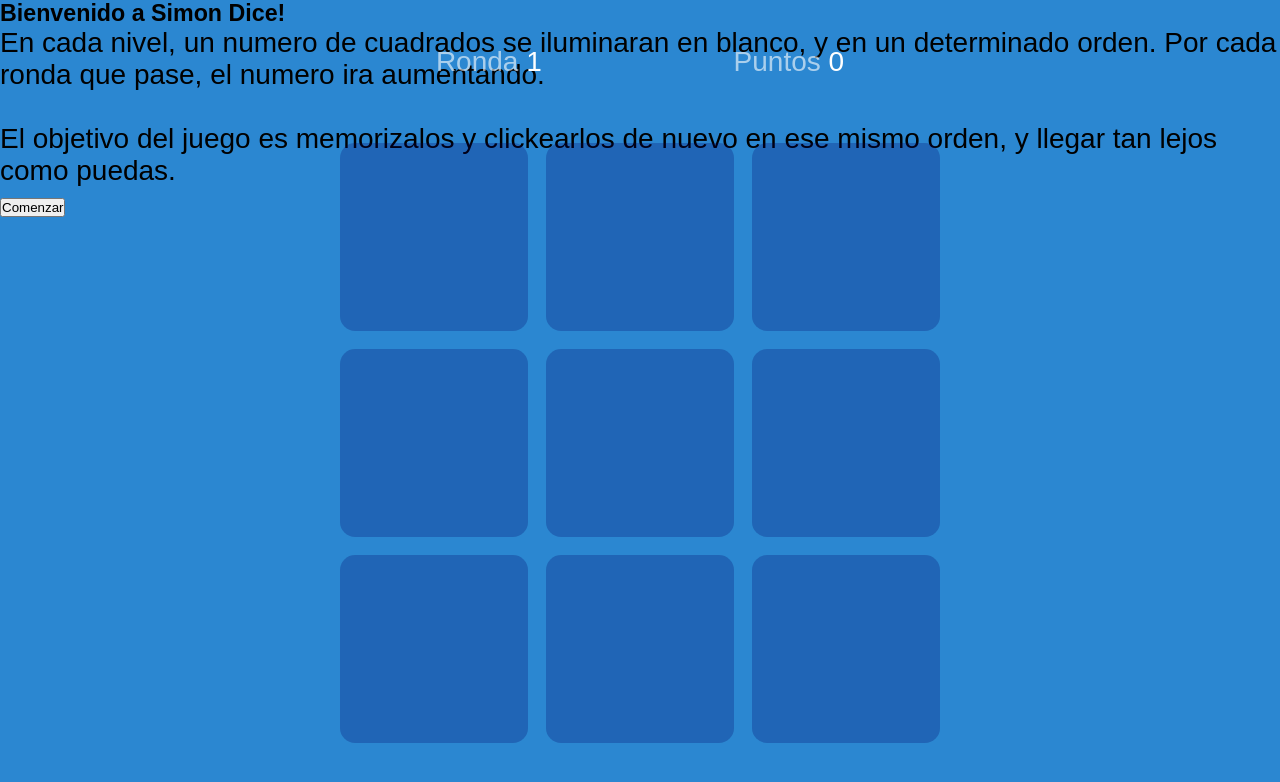
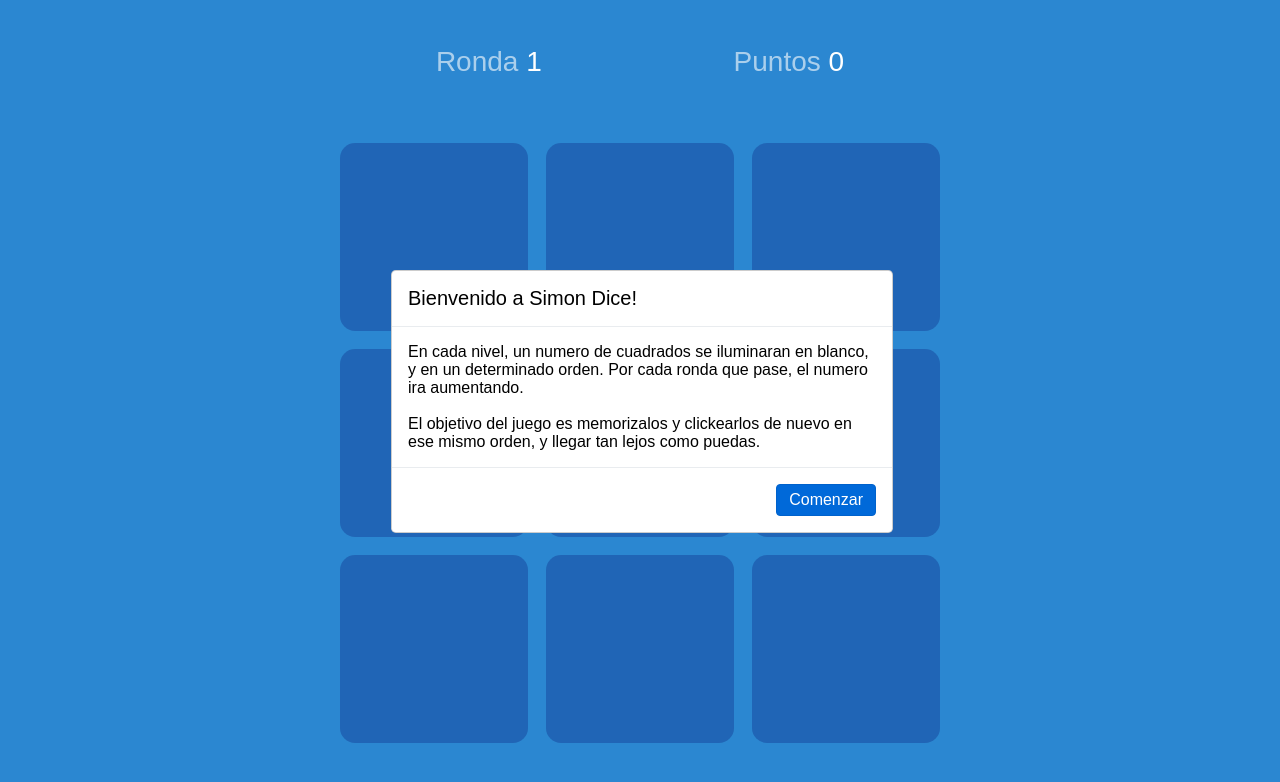
Before and after one commit to FrancoGomez/simon-dice, a website: page index.html in a window 1280 px wide. Drawn offline with Linux system fonts and the light colour scheme.

Commit message:
Agregada clase oculto para ocultar modal, ademas de los estilos para que este se vea bien, tomando como referencia el modal con el que cuenta bootstrap

```diff
--- a/styles.css
+++ b/styles.css
@@ -14,6 +14,10 @@ body {
 
 .menor-opacidad {
   opacity: 0.6;
+}
+
+.oculto {
+  display: none;
 }
 
 .contenedor-pagina {
@@ -62,7 +66,7 @@ body {
 }
 
 .cuadrados-juego--hover-desactivado:hover {
- cursor: not-allowed;
+  cursor: not-allowed;
 }
 
 .cuadrados-juego--default {
@@ -72,3 +76,91 @@ body {
 .cuadrados-juego--activo {
   background-color: rgba(255, 255, 255, 0.9);
 }
+
+/* Hecho para evitar que el usuario interactue con algo expecto el modal, cuando este este visible */
+.container-contenedor-modal {
+  position: relative;
+  top: 0;
+  right: 0;
+  bottom: 0;
+  left: 0;
+  background-color: transparent;
+  height: 100vh;
+  width: 100vw;
+}
+
+.contenedor-modal {
+  position: absolute;
+  top: calc(50vh - 260px / 2);
+  right: 10vw;
+  height: 260px;
+  width: min(80%, 500px);
+}
+
+@media (min-width: 625px) {
+  .contenedor-modal {
+    position: absolute;
+    top: calc(50vh - 260px / 2);
+    right: calc(50vw - 502px / 2);
+    height: 260px;
+    width: min(80%, 500px);
+  }
+}
+
+.contenido-modal {
+  height: max-content;
+  width: 100%;
+  background-color: white;
+  border: 1px solid rgba(0, 0, 0, 0.2);
+  border-radius: 0.3rem;
+  display: flex;
+  flex-direction: column;
+  justify-content: space-between;
+}
+
+.encabezado-modal {
+  display: flex;
+  justify-content: flex-start;
+  align-items: center;
+  padding: 16px;
+  border-bottom: 1px solid #e9ecef;
+}
+
+.encabezado-modal h5 {
+  font-size: 1.25rem;
+  font-weight: 500;
+}
+
+.cuerpo-modal {
+  padding: 16px;
+}
+
+.cuerpo-modal p {
+  font-size: 1rem;
+  font-weight: 400;
+}
+
+.pie-modal {
+  border-top: 1px solid #e9ecef;
+  padding: 16px;
+  display: flex;
+  justify-content: flex-end;
+  align-items: center;
+}
+
+.boton-comenzar {
+  color: #fff;
+  background-color: #0069d9;
+  border: 1px solid #0062cc;
+  border-radius: 0.25rem;
+  cursor: pointer;
+  text-decoration: none;
+  text-align: center;
+  font-size: 1rem;
+  font-weight: 400;
+  padding: 0.375rem 0.75rem;
+}
+
+.boton-comenzar:hover {
+  opacity: 0.85;
+}
```
